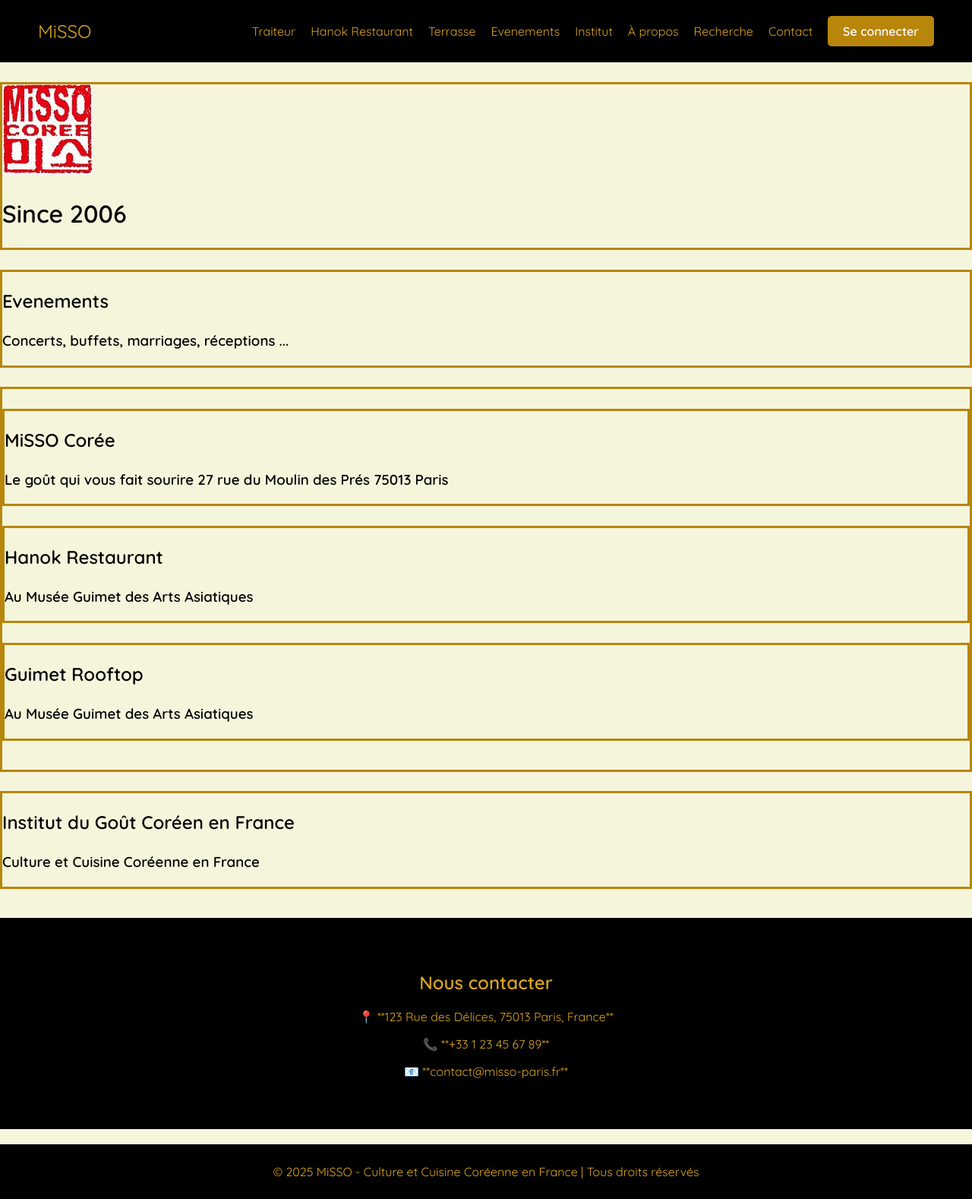
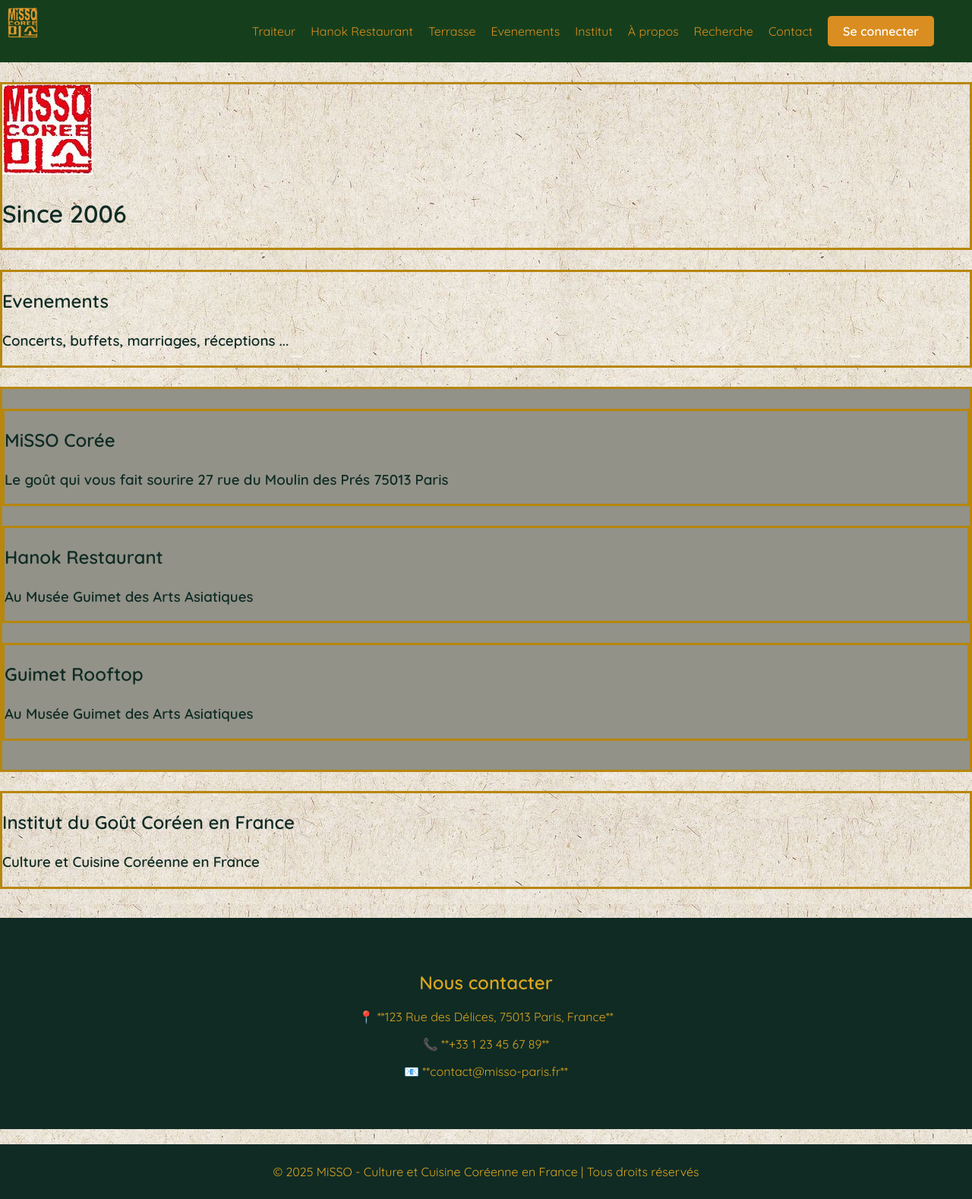
Before and after one commit to chrmil/misso, a Django app: page /accueil/ in a window 1280 px wide. Shown: the whole page at 76% size. Run offline with Django 5.2, Linux system fonts and the light colour scheme.

Commit message:
css
wiwii

```diff
--- a/utilisateurs/static/utilisateurs/accueil.css
+++ b/utilisateurs/static/utilisateurs/accueil.css
@@ -9,7 +9,20 @@ body {
     display: block;
     overflow-y: auto;
     min-height: 100vh;
-    background-color: beige;
+    margin: 0;
+    padding: 0;
+    background-image: url('../restaurant/img/texture.jpg');
+}
+
+.mini_logo {
+    width: auto; /* Préserve les proportions de l'image */
+    height: auto; /* Préserve également les proportions */
+    max-width: 5%; /* Contrôle la largeur maximale tout en gardant les proportions */
+    max-height: 5%;
+    position: absolute; /* Permet un placement précis */
+    top: 0 ; /* Place l'image en haut de l'écran */
+    left: 0; /* Place l'image à gauche de l'écran */
+    margin: 10px;
 }
 
 .main {
@@ -17,9 +30,11 @@ body {
     position: relative;
     width: 100%;
     height: 100%;
-    background-color:beige;
-    background-size: cover;
-    background-position: center;
+
+    margin: 0;
+    padding: 0;
+    background-image: url('../restaurant/img/texture.jpg');
+
     padding-bottom: 1%;
 }
 
@@ -42,7 +57,7 @@ body {
     z-index: 1;
     height: 30%;
     text-wrap: balance;
-    color: black;
+    color: rgb(15, 43, 36);
     margin-left: 0;
     margin-right: 0;
     margin-top: 2%;
@@ -50,7 +65,7 @@ body {
     text-align: left;
     line-height: 1.5;
     border-radius: 0;
-    background-color: beige;
+    /*background-color: beige;*/
     border: solid darkgoldenrod;
     overflow: auto;
     cursor: pointer;
@@ -70,12 +85,12 @@ body {
 .about, .contact {
     text-align: center;
     padding: 50px;
-    background: black;
+    background: rgb(15, 43, 36);
     color: goldenrod;
 }
 
 footer {
-    background: black;
+    background: rgb(15, 43, 36);
     color: goldenrod;
     text-align: center;
     padding: 10px;
--- a/utilisateurs/static/utilisateurs/navigation.css
+++ b/utilisateurs/static/utilisateurs/navigation.css
@@ -4,7 +4,7 @@ nav {
     justify-content: space-between;
     align-items: center;
     padding: 15px 50px;
-    background: black;
+    background: rgb(21, 63, 28);
     top: 0;
     left: 0;
     z-index: 1000;
@@ -14,7 +14,7 @@ nav {
 nav .logo {
     font-size: 24px;
     font-weight: bold;
-    color: goldenrod;
+    color: rgb(218, 141, 32);
 }
 
 nav ul {
@@ -29,7 +29,7 @@ nav ul li {
 
 nav a {
     text-decoration: none;
-    color: goldenrod;
+    color: rgb(218, 141, 32);
     ;
     font-weight: 500;
     transition: color 0.3s;
@@ -41,7 +41,7 @@ nav a:hover {
 
 /* Bouton */
 .btns {
-    background-color: darkgoldenrod;
+    background-color: rgb(218, 141, 32);
     padding: 10px 20px;
     border-radius: 5px;
     color: white;
@@ -51,7 +51,7 @@ nav a:hover {
 }
 
 .btns:hover {
-    background-color: goldenrod;
+    background-color: rgb(218, 141, 32);
 }
 
 /* ...existing code... */
--- a/utilisateurs/static/utilisateurs/style.css
+++ b/utilisateurs/static/utilisateurs/style.css
@@ -1,7 +1,6 @@
 /* Appliquer une police moderne et structurer le design */
 body {
     font-family: Arial, sans-serif;
-    background-color: #f4f4f4;
     height: 100vh;
     margin: 0;
 }
--- a/utilisateurs/templates/utilisateurs/accueil.html
+++ b/utilisateurs/templates/utilisateurs/accueil.html
@@ -12,7 +12,8 @@
 <body>
     <header>
         <nav>
-            <div class="logo"> <a href="{% url 'accueil' %}#accueil">MiSSO</a> </div>
+            <div class="logo">
+                <img class="mini_logo" src="{% static 'restaurant/img/logo_jaune.png' %}"/></div>
             <ul>
                 <li><a href="{% url 'menu' 'traiteur' %}">Traiteur</a></li>
                 <li><a href="{% url 'menu' 'hanok' %}">Hanok Restaurant</a></li>
```
Also changed, not shown: utilisateurs/static/utilisateurs/objets.css (+0 -7 lines), utilisateurs/static/restaurant/img/exemple_accueil.png (added), utilisateurs/static/restaurant/img/logo_jaune.png (added), utilisateurs/static/restaurant/img/texture.jpg (added), utilisateurs/static/restaurant/img/texture_papier.png (added).
